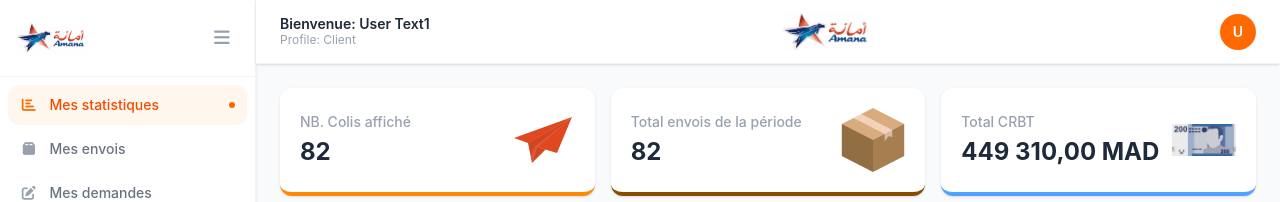
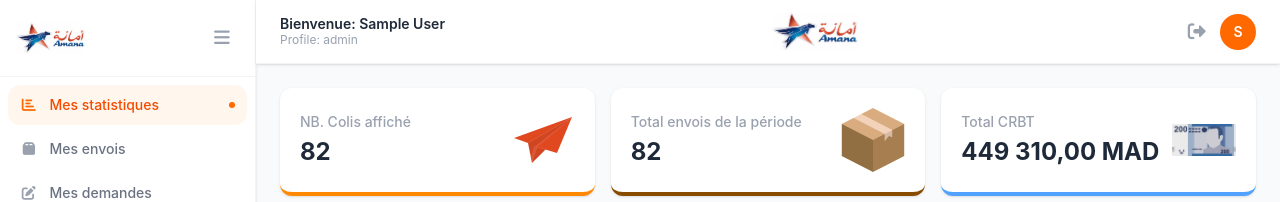
Before and after one commit to Yacho-glitch/Amana_Projet, a React (Vite) app in the folder amana_frontend/: page / in a window 1280 px wide. Shown: the top 202 px of the page. Built offline with nearby package versions, Linux system fonts and the light colour scheme; sample sign-in values are in the browser's storage.

Commit message:
feat: the frontend is Done

```diff
--- a/amana_frontend/src/App.jsx
+++ b/amana_frontend/src/App.jsx
@@ -2,7 +2,9 @@ import { BrowserRouter, Routes, Route, Navigate } from "react-router-dom";
 import AppLayout from "./components/layout/AppLayout";
 import Dashboard from "./pages/Dashboard";
 import { TabProvider } from "./context/TabContext";
+import { AuthProvider } from "./context/AuthContext";
 import Login from "./pages/Login";
+import ProtectedRoute from "./router/ProtectedRoute";
 
 const Placeholder = ({ title }) => {
   return (
@@ -14,11 +16,16 @@ const Placeholder = ({ title }) => {
 
 function App() {
   return (
+    <AuthProvider>
       <TabProvider>
         <BrowserRouter>
           <Routes>
             <Route path="/login" element={<Login />} />
-          <Route element={<AppLayout />}>
+            <Route element={
+                      <ProtectedRoute>
+                        <AppLayout />
+                      </ProtectedRoute>
+            }>
               {/* <Route path="/" element={<Placeholder title="Mes statistiques"/>} /> */}
               <Route path="/" element={<Dashboard />} />
               <Route
@@ -50,6 +57,7 @@ function App() {
           </Routes>
         </BrowserRouter>
       </TabProvider>
+    </AuthProvider>
   );
 }
 
--- a/amana_frontend/src/components/layout/Navbar.jsx
+++ b/amana_frontend/src/components/layout/Navbar.jsx
@@ -1,12 +1,22 @@
 import Amana from "../../assets/amana.jpg";
+import { useAuth } from "../../context/AuthContext";
+import { useNavigate } from "react-router-dom";
 
-export default function Navbar({ user = { name : "User text1", role : "Client" } }) {
+export default function Navbar({ user: userProp }) {
+    const { user, logout } = useAuth();
+    const navigate = useNavigate();
+    const displayUser = user || userProp;
+
+    function handleLogout() {
+        logout();
+        navigate("/login");
+    }
 
     return (
         <header className="h-16 bg-white border-b border-gray-100 flex items-center justify-between px-6 shadow-sm z-10">
             <div>
-                    <p className="text-sm font-semibold text-gray-800 leading-tight">Bienvenue: {user.name}</p>
-                    <p className="text-xs text-gray-400">Profile: {user.role}</p>
+                <p className="text-sm font-semibold text-gray-800 leading-tight">Bienvenue: {displayUser?.name}</p>
+                <p className="text-xs text-gray-400">Profile: {displayUser?.role}</p>
             </div>
 
             <img
@@ -15,9 +25,17 @@ export default function Navbar({ user = { name : "User text1", role : "Client" }
                 className="h-10 object-contain"
                 onError={(e) => (e.target.style.display = "none")}
             />
-
+            <div className="flex items-center gap-3">
+                <button
+                    onClick={handleLogout}
+                    className="text-xs text-gray-400 hover:text-red-500 transition-colors"
+                    title="Se déconnecter"
+                >
+                    <i className="fa-solid fa-right-from-bracket text-lg"/>
+                </button>
                 <div className="w-9 h-9 rounded-full bg-orange-500 flex items-center justify-center text-white font-semibold text-sm cursor-pointer hover:bg-orange-600 transition-colors select-none">
-                {user.name.charAt(0).toUpperCase()}
+                    {displayUser?.name?.charAt(0).toUpperCase()}
+                </div>
             </div>
         </header>
     );
--- /dev/null
+++ b/amana_frontend/src/context/AuthContext.jsx
@@ -0,0 +1,36 @@
+import { createContext, useContext, useState } from 'react';
+
+const AuthContext = createContext();
+
+export function AuthProvider({ children }) {
+    const [user, setUser] = useState(
+        JSON.parse(localStorage.getItem("user")) || null
+    );
+    const [token, setToken] = useState(
+        localStorage.getItem("token") || null
+    );
+
+    function login(userData, userToken) {
+        setUser(userData);
+        setToken(userToken);
+        localStorage.setItem("user", JSON.stringify(userData));
+        localStorage.setItem("token", userData);
+    }
+
+    function logout() {
+        setUser(null);
+        setToken(null);
+        localStorage.removeItem("user");
+        localStorage.removeItem("token");
+    }
+
+    return (
+        <AuthContext.Provider value={{ user, token, login, logout }}>
+            { children }
+        </AuthContext.Provider>
+    );
+}
+
+export function useAuth() {
+    return useContext(AuthContext);
+}
--- a/amana_frontend/src/pages/Dashboard.jsx
+++ b/amana_frontend/src/pages/Dashboard.jsx
@@ -15,6 +15,7 @@ import CreerUtilisateur from "./CreerUtilisateur";
 import MesDemandesModification from "./MesDemandesModification";
 import DemandesModification from "./DemandesModification"
 import { useTab } from "../context/TabContext";
+import { useAuth } from "../context/AuthContext";
 
 const statutData = [
     { name: "En transit", value: 4.88 },
@@ -32,18 +33,24 @@ const envoisData = [
 
 const envoisColors = ["#FF8904", "#894B0A", "#51A2FF"];
 
-const listItems = [
-    { id: "mes-statistiques", label: "Mes statistiques" },
-    { id: "mes-envois", label: "Mes envois" },
-    { id: "mes-demandes", label: "Mes demandes de modification" },
-    { id: "demandes-modification", label: "Demandes de modification" },
-    { id: "creer-client", label: "Créer un client" },
-    { id: "creer-utilisateur", label: "Créer un utilisateur" },
-    { id: "liste-utilisateurs", label: "Liste d'utilisateurs" }
-];
-
 export default function Dashboard() {
     const  { activeTab, setActiveTab } = useTab();
+    const { user } = useAuth();
+
+    const allTabs = [
+        { id: "mes-statistiques", label: "Mes statistiques", roles: ["admin", "client"] },
+        { id: "mes-envois", label: "Mes envois", roles: ["admin", "client"] },
+        { id: "mes-demandes", label: "Mes demandes de modification", roles: ["admin", "client"] },
+        { id: "demandes-modification", label: "Demandes de modification", roles: ["admin"] },
+        { id: "creer-client", label: "Créer un client", roles: ["admin"] },
+        { id: "creer-utilisateur", label: "Créer un utilisateur", roles: ["admin"] },
+        { id: "liste-utilisateurs", label: "Liste d'utilisateurs", roles: ["admin"] },
+    ]
+
+    // filter tabs based on user role
+    const listItems = allTabs.filter((tab) =>
+        tab.roles.includes(user?.role)
+    );
 
     return (
         <div className="flex flex-col">
--- a/amana_frontend/src/pages/Login.jsx
+++ b/amana_frontend/src/pages/Login.jsx
@@ -1,10 +1,14 @@
 import { useState } from "react";
 import Amana from "../assets/amana.jpg";
+import { useNavigate } from "react-router-dom";
+import { useAuth } from "../context/AuthContext";
 
 export default function Login() {
     const [form, setForm] = useState({ email: "", password: "" });
     const [error, setError] = useState("");
     const [loading, setLoading] = useState(false);
+    const { login } = useAuth();
+    const navigate = useNavigate();
 
     function handleChange(e) {
         setForm({ ...form, [e.target.name]: e.target.value });
@@ -19,7 +23,12 @@ export default function Login() {
 
         setLoading(true);
         try {
-            // API call will go here later
+            // Temporary mock - replace with real API later
+            const mockUser = { name: "User Test1", role: "admin" };
+            const mockToken = "fake-token-123";
+
+            login(mockUser, mockToken);
+            navigate("/");
             console.log("Login with: ", form);
         } catch (err) {
             setError("Email ou mot de passe incorrect.");
--- /dev/null
+++ b/amana_frontend/src/router/ProtectedRoute.jsx
@@ -0,0 +1,12 @@
+import { Navigate } from "react-router-dom";
+import { useAuth } from "../context/AuthContext";
+
+export default function ProtectedRoute({ children }) {
+    const { user } = useAuth();
+
+    if (!user) {
+        return <Navigate to="/login" replace />;
+    }
+
+    return children;
+}
```
Lines whose indentation alone changed are shown as unchanged.
